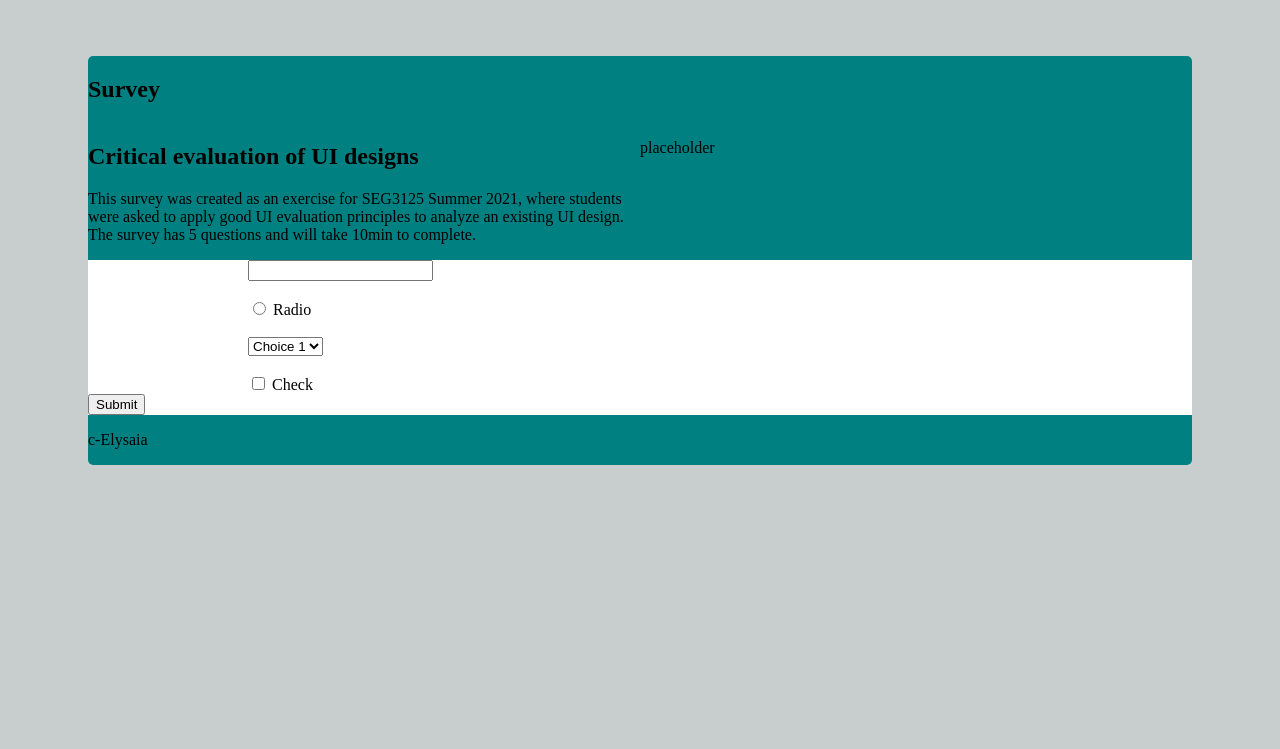
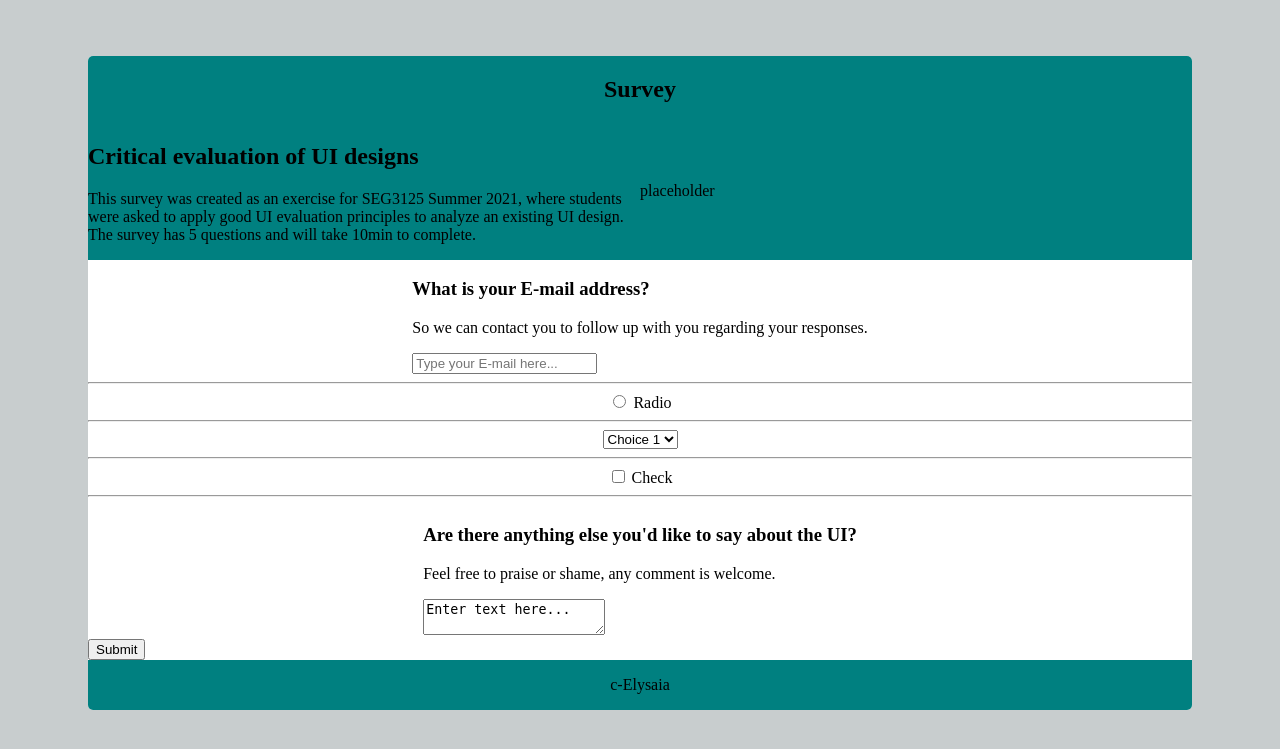
Before and after one commit to jodi-dev/simple-survey, a PHP site: page / in a window 1280 px wide. Shown: the top 749 px of the page. Run offline with PHP 8.4, Linux system fonts and the light colour scheme.

Commit message:
more stylistic and html structure progress

```diff
--- a/index.html
+++ b/index.html
@@ -28,16 +28,23 @@
         <section>
             <div>
                 <form action="" name="form">
-                    <div class="question-box">
-                        <input type="text" name="" id="">
+                    <div class="row">
+                        <div>
+                            <h3>What is your E-mail address?</h3>
+                            <p>So we can contact you to follow up with you regarding your responses.</p>
+                            <input type="text" name="" id="" placeholder="Type your E-mail here...">
                         </div>
-                    <br>
-                    <div class="question-box">
+                    </div>
+                    <hr>
+                    <div class="row">
+                        <div>
                             <input type="radio" name="" id="radio">
                             <label for="radio">Radio</label>
                         </div>
-                    <br>
-                    <div class="question-box">
+                    </div>
+                    <hr>
+                    <div class="row">
+                        <div>
                             <select name="select" id="select">
                                 <option value="choice1">Choice 1</option>
                                 <option value="choice2">Choice 2</option>
@@ -45,10 +52,21 @@
                                 <option value="choice4">Choice 4</option>
                             </select>
                         </div>
-                    <br>
-                    <div class="question-box">
+                    </div>
+                    <hr>
+                    <div class="row">
+                        <div>
                             <input type="checkbox" name="checkbox" id="checkbox">
                             <label for="checkbox">Check</label>
+                        </div>
+                    </div>
+                    <hr>
+                    <div class="row">
+                        <div>
+                            <h3>Are there anything else you'd like to say about the UI?</h3>
+                            <p>Feel free to praise or shame, any comment is welcome.</p>
+                            <textarea>Enter text here...</textarea>
+                        </div>
                     </div>
                 </form>
                 <button type="submit" form="form" value="Submit">Submit</button>
--- a/style.css
+++ b/style.css
@@ -5,13 +5,11 @@
 
 .row {
     display:flex;
+    align-items: center;
+    justify-content: center;
 }
 .column {
     flex: 50%;
-}
-.question-box {
-    margin-left: 10rem;
-    margin-right: 10rem;
 }
 
 #paper {
```
Lines whose indentation alone changed are shown as unchanged.
